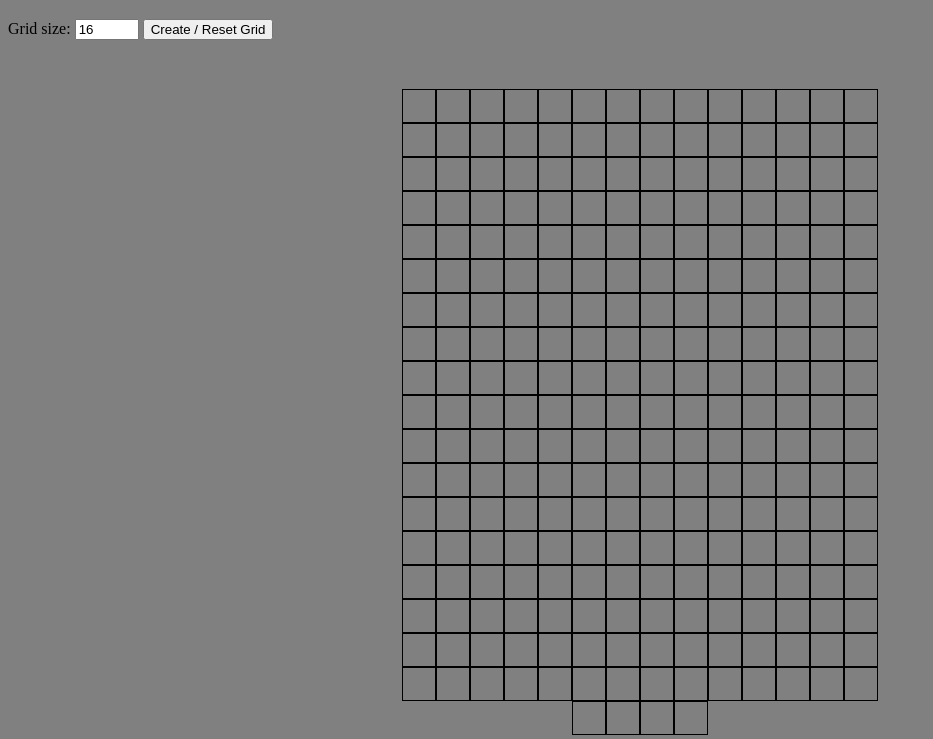
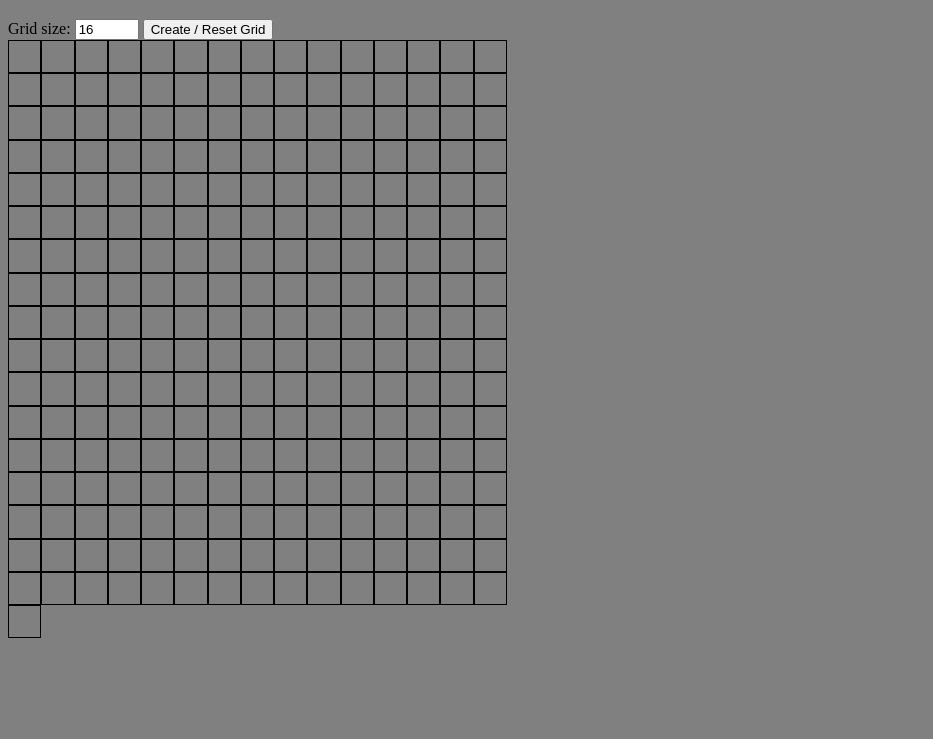
Before and after one commit to McVerizonPresident/TOP-etch-a-sketch, a plain HTML site: page index.html in a window 1280 px wide. Both pictures are taken after a click on the button "Create / Reset Grid". Shown: the part 61-800 px from the top of the page, without its empty margins (0-933 px from the left). Drawn offline with Linux system fonts and the light colour scheme.

Commit message:
Added dynamic square size scaling based on userInput in gridCreator()

```diff
--- a/script.js
+++ b/script.js
@@ -8,6 +8,9 @@ function gridCreator () {
     const userInput = Number(gridSize.value);
     for (let i = 0; i < userInput * userInput; i++) {
     const square = document.createElement('div');
+    const squareSize = container.clientWidth / userInput;
+    square.style.width = `${squareSize}px`
+    square.style.height = `${squareSize}px`
     square.classList.add('square');
     container.appendChild(square)
 }
--- a/styles.css
+++ b/styles.css
@@ -1,16 +1,14 @@
 #container {
     display: flex;
     flex-wrap: wrap;
-    align-items: center;
-    justify-content: center;
-    flex-basis: 1 1 0;
+    height: 500px;
     width: 500px;
-    height: 500px;
-    position: absolute; top: 50%; left: 50%; transform: translate(-50%, -50%);
+    flex-shrink: 0;
+    box-sizing: border-box;
 }
 
 .square {
-    padding: 1rem;
+
     border: 1px solid black;
 
 }
```
